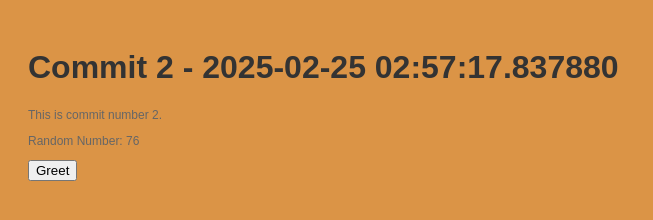
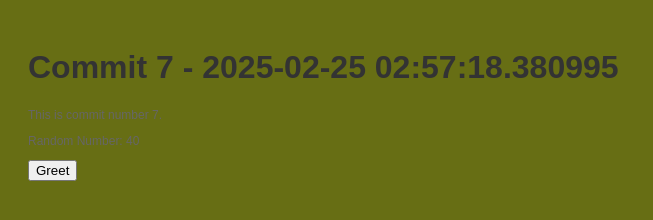
Before and after one commit to legbald0d/myrep-repo-20250225025711, a plain HTML site: page index.html in a window 1280 px wide. Shown: the whole page, without its empty margins (0-653 px from the left). Drawn offline with Linux system fonts and the light colour scheme.

Commit message:
📝 Commit 7 with HTML, CSS, and JS

```diff
--- a/index.html
+++ b/index.html
@@ -2,13 +2,13 @@
     <!DOCTYPE html>
     <html>
     <head>
-        <title>Commit 2 - 2025-02-25 02:57:17.837880</title>
+        <title>Commit 7 - 2025-02-25 02:57:18.380995</title>
         <link rel="stylesheet" href="style.css">
     </head>
     <body>
-        <h1>Commit 2 - 2025-02-25 02:57:17.837880</h1>
-        <p>This is commit number 2.</p>
-        <p>Random Number: 76</p>
+        <h1>Commit 7 - 2025-02-25 02:57:18.380995</h1>
+        <p>This is commit number 7.</p>
+        <p>Random Number: 40</p>
         <button onclick="greet()">Greet</button>
         <script src="script.js"></script>
     </body>
--- a/script.js
+++ b/script.js
@@ -2,4 +2,4 @@
     function greet() {
         alert('Hello from commit ' + commitNumber + '!');
     }
-    var commitNumber = 2;
+    var commitNumber = 7;
--- a/style.css
+++ b/style.css
@@ -1,7 +1,7 @@
 
     body {
         font-family: Arial, sans-serif;
-        background-color: #db9446;
+        background-color: #676e14;
         padding: 20px;
     }
     h1 {
```
